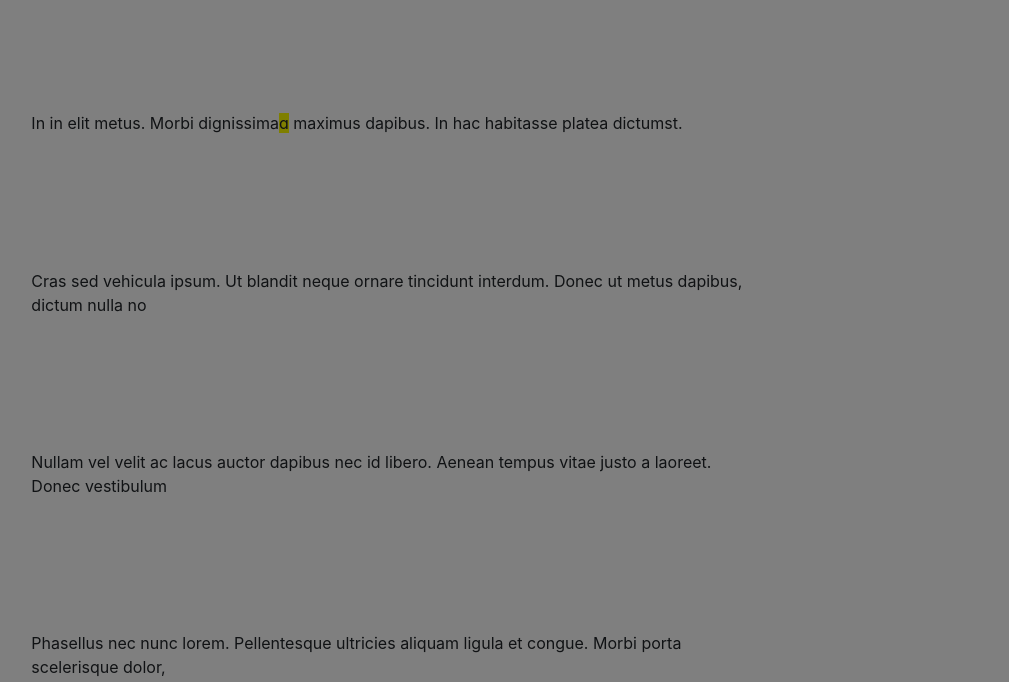
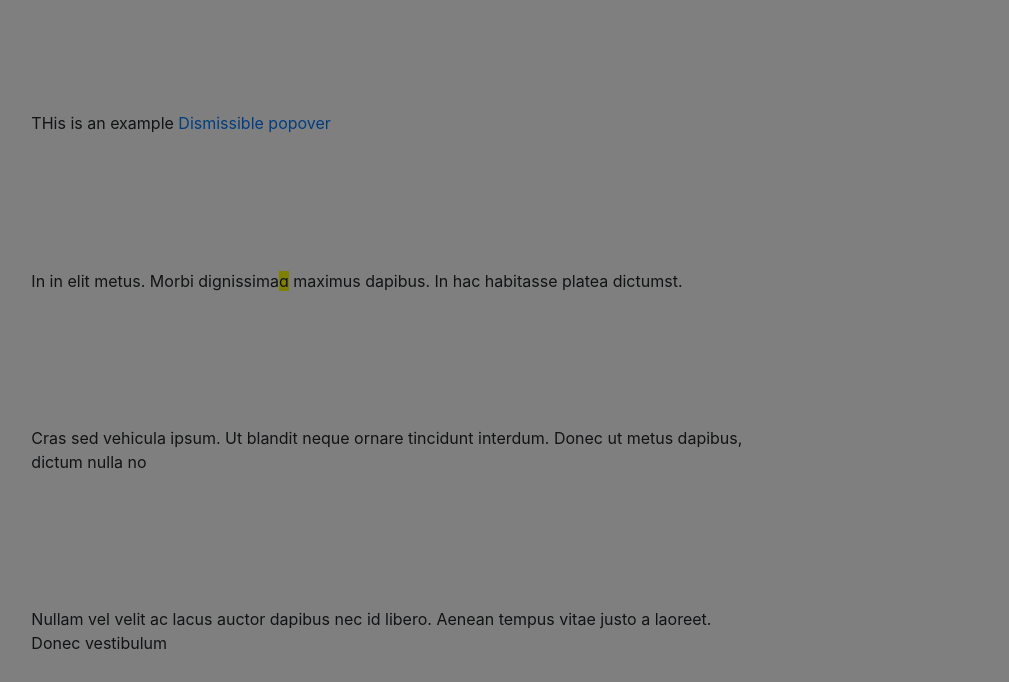
Before and after one commit to mattlev2/the_beegees_project, a plain HTML site: page index.html in a window 1280 px wide. Shown: the part 118-800 px from the top of the page, without its empty margins (37-1046 px from the left). Drawn offline with Linux system fonts and the light colour scheme.

Commit message:
renamed, deleted unnecesary pics

```diff
--- a/index.html
+++ b/index.html
@@ -18,6 +18,7 @@
       <div class="row py-5">
         <div class="col col-7 mx-auto">
           <h1>Transcription</h1>
+          <p>THis is an example <a tabindex="0" data-toggle="popover" data-trigger="focus" title="Dismissible popover" data-content="And here's some amazing content. It's very engaging. Right?">Dismissible popover</a></p>
           <p>
             In in elit metus. Morbi dignissima<a id="call_410" class="apparat" onmouseover="document.getElementById('popup1_410').style.visibility='visible';" onmouseout="document.getElementById('popup1_410').style.visibility='hidden';"><span id="link1">&#593;</span></a> maximus dapibus. In hac habitasse platea dictumst.
           </p>
--- a/js/application.js
+++ b/js/application.js
@@ -2,6 +2,12 @@ $(document).ready(function(){
   /* initialise handlebarsjs templates
   these reference the ids of <script> tags in the HTML file
    */
+   $('.popover-dismiss').popover({
+  trigger: 'focus'
+});
+$(function () {
+  $('[data-toggle="popover"]').popover()
+});
   var templates = {
     note : Handlebars.compile(document.getElementById("template-note").innerHTML),
     // [...]
```
Also changed, not shown: template.html (+1 -0 lines), 5 other files.
